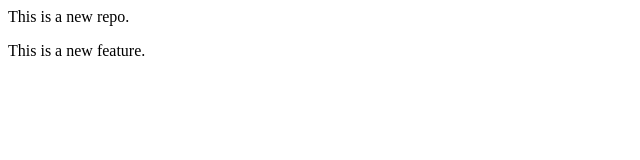
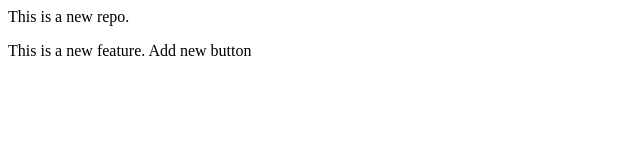
Before and after one commit to Divya15-nshi/localrepo, a plain HTML site: page index.html in a window 1280 px wide. Shown: the full height of the page, 0-640 px from the left. Drawn offline with Linux system fonts and the light colour scheme.

Commit message:
Add button

```diff
--- a/index.html
+++ b/index.html
@@ -1,2 +1,2 @@
 <p>This is a new repo.</p>
-<p>This is a new feature.</p>
+<p>This is a new feature. Add new button</p>
```
